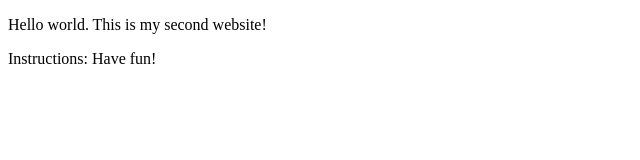
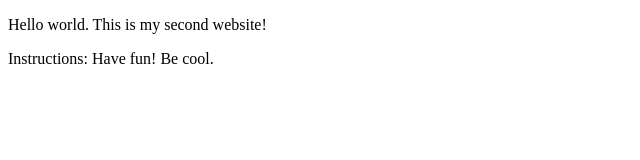
Before and after one commit to dkriegls/market, a plain HTML site: page index.html in a window 1280 px wide. Shown: the full height of the page, 0-640 px from the left. Drawn offline with Linux system fonts and the light colour scheme.

Commit message:
Test cahnges.

```diff
--- a/index.html
+++ b/index.html
@@ -6,6 +6,6 @@
 </head>
 <body>
   <p>Hello world. This is my second website!</p>
-  <p>Instructions: Have fun!</p>
+  <p>Instructions: Have fun! Be cool.</p>
 </body>
 </html>
```
